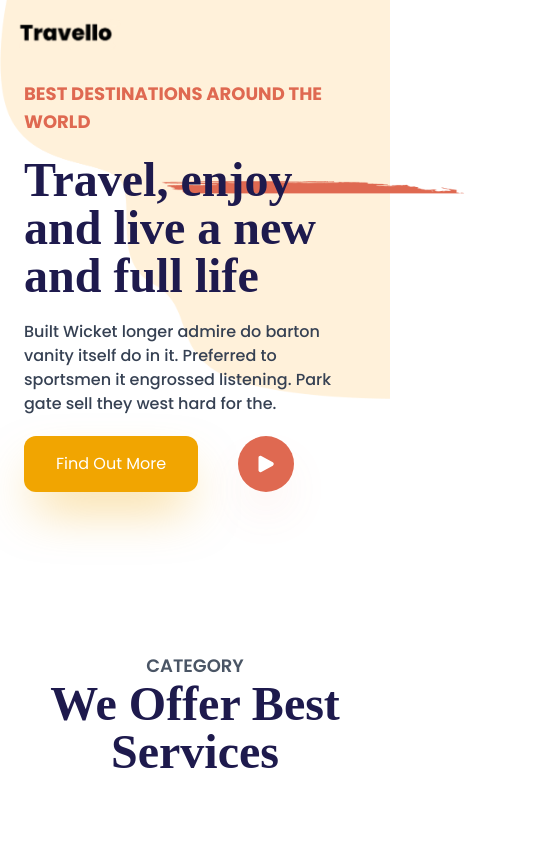
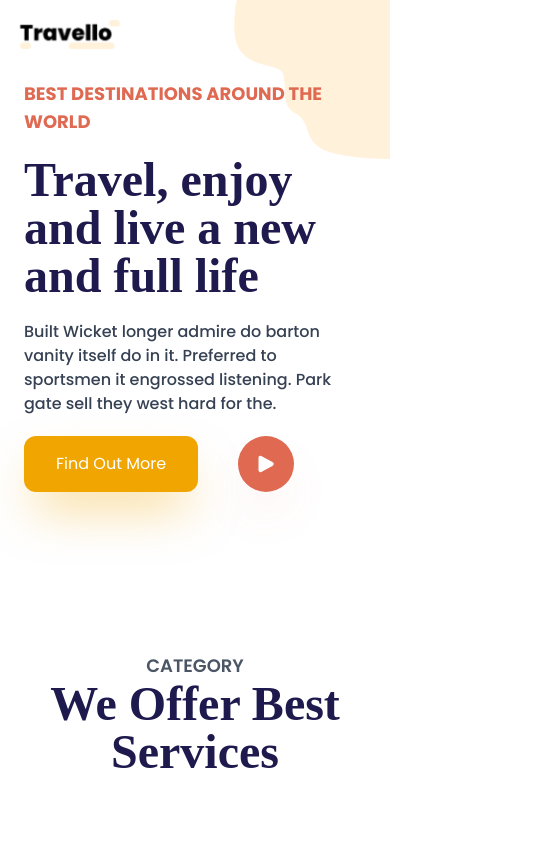
Before and after one commit to syhbandi/travello, a React (Vite) app: page / in a window 390 px wide. Shown: the top 844 px of the page, 536 px wide, since content can reach past the window. Built offline with nearby package versions, Linux system fonts and the light colour scheme; a web font is replaced by a local one.

Commit message:
fix: add overflow-hidden class to sections in Destinations and Hero components for better layout control

```diff
--- a/src/components/Destinations.tsx
+++ b/src/components/Destinations.tsx
@@ -4,7 +4,7 @@ import destinationDecore from "../assets/images/destinations-decore.png";
 
 const Destinations = () => {
   return (
-    <section className="py-20">
+    <section className="py-20 overflow-hidden">
       <div className="container max-w-7xl mx-auto px-5">
         <h2 className="text-center font-poppins text-lg font-semibold text-gray-600">
           Top Selling
--- a/src/components/Hero.tsx
+++ b/src/components/Hero.tsx
@@ -4,13 +4,12 @@ import textDecore from "../assets/images/text-decore.png";
 
 const Hero = () => {
   return (
-    <div className="py-20 relative">
+    <div className="py-20 relative overflow-hidden">
       <div className="hidden lg:block -z-1 w-[300px] h-[300px] absolute bg-[#D5AEE4] blur-3xl -left-[30%] -top-[10%]" />
       <img
         src={decore}
         alt="decore image"
-        width={500}
-        className="absolute right-0 top-0 -z-1"
+        className="absolute right-0 top-0 -z-10 w-[40%]"
       />
       <div className="container mx-auto px-6 max-w-7xl">
         <div className="grid grid-cols-1 md:grid-cols-2 lg:gap-5">
@@ -22,7 +21,7 @@ const Hero = () => {
               Travel,{" "}
               <span className="relative">
                 enjoy{" "}
-                <div className="absolute bottom-3 -z-1 -left-7 w-96">
+                <div className="absolute bottom-3 -z-1 -left-7 w-96 hidden md:block">
                   <img src={textDecore} alt="text decore" className="" />
                 </div>
               </span>{" "}
```
